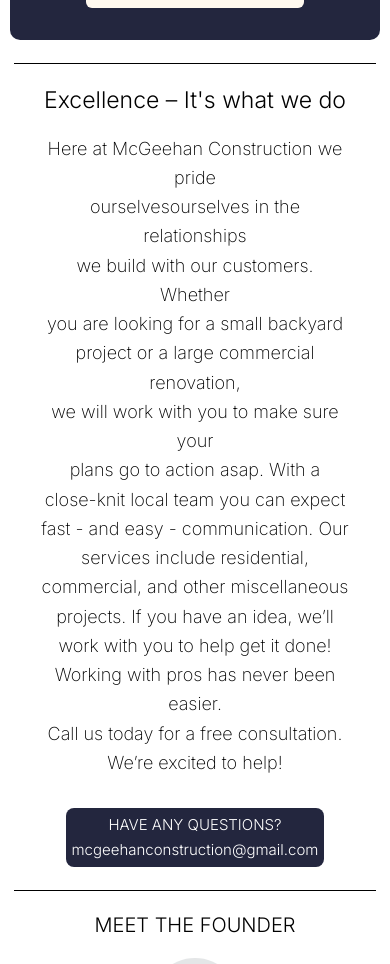
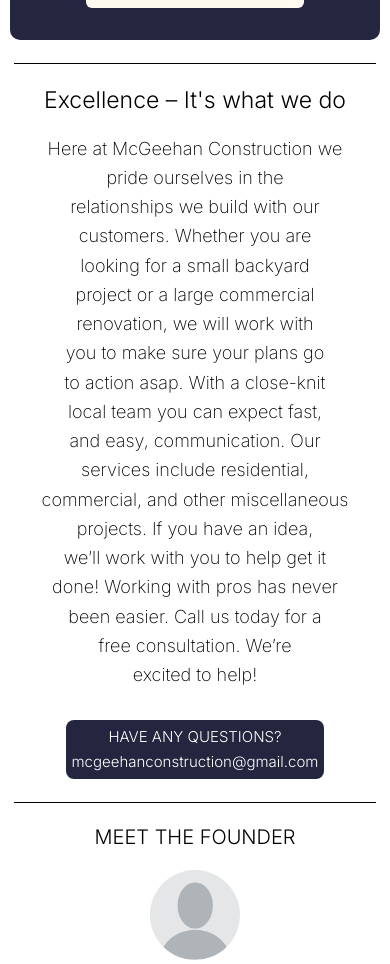
Before and after one commit to AndrewLange1/McgeehanConstruction, a React (Vite) app: page / in a window 390 px wide. Shown: the part 1417-2381 px from the top of the page. Built offline with nearby package versions, Linux system fonts and the light colour scheme.

Commit message:
Last mobile excellence text scaling for real

```diff
--- a/src/Excellence.jsx
+++ b/src/Excellence.jsx
@@ -16,22 +16,25 @@ function Excellence() {
           <span>We’re looking forward to working with you!</span>
         </div>
         <div className="med:hidden flex flex-col items-center mt-[4%] text-[clamp(18px,2.8vw,20px)] font-extralight px-[10%] text-center leading-relaxed w-full max-w-[1000px]">
-        <span>Here at McGeehan Construction we pride</span>
-        <span>ourselvesourselves in the relationships</span>
-        <span>we build with our customers. Whether</span>
-        <span>you are looking for a small backyard</span>
-        <span>project or a large commercial renovation,</span>
-        <span>we will work with you to make sure your</span>
-        <span>plans go to action asap. With a</span>
-        <span>close-knit local team you can expect</span>
-        <span>fast - and easy - communication. Our</span>
+        <span>Here at McGeehan Construction we</span>
+        <span>pride ourselves in the</span>
+        <span>relationships we build with our</span>
+        <span>customers. Whether you are</span>
+        <span>looking for a small backyard</span>
+        <span>project or a large commercial</span>
+        <span>renovation, we will work with</span>
+        <span>you to make sure your plans go</span>
+        <span>to action asap. With a close-knit</span>
+        <span>local team you can expect fast,</span>
+        <span>and easy, communication. Our</span>
         <span>services include residential,</span>
         <span>commercial, and other miscellaneous</span>
-        <span>projects. If you have an idea, we’ll</span>
-        <span>work with you to help get it done!</span>
-        <span>Working with pros has never been easier.</span>
-        <span>Call us today for a free consultation.</span>
-        <span>We’re excited to help!</span>
+        <span>projects. If you have an idea,</span>
+        <span>we’ll work with you to help get it</span>
+        <span>done! Working with pros has never</span>
+        <span>been easier. Call us today for a</span>
+        <span>free consultation. We’re</span>
+        <span>excited to help!</span>
         </div>
         <a
           href="mailto:mcgeehanconstruction@gmail.com"
```
